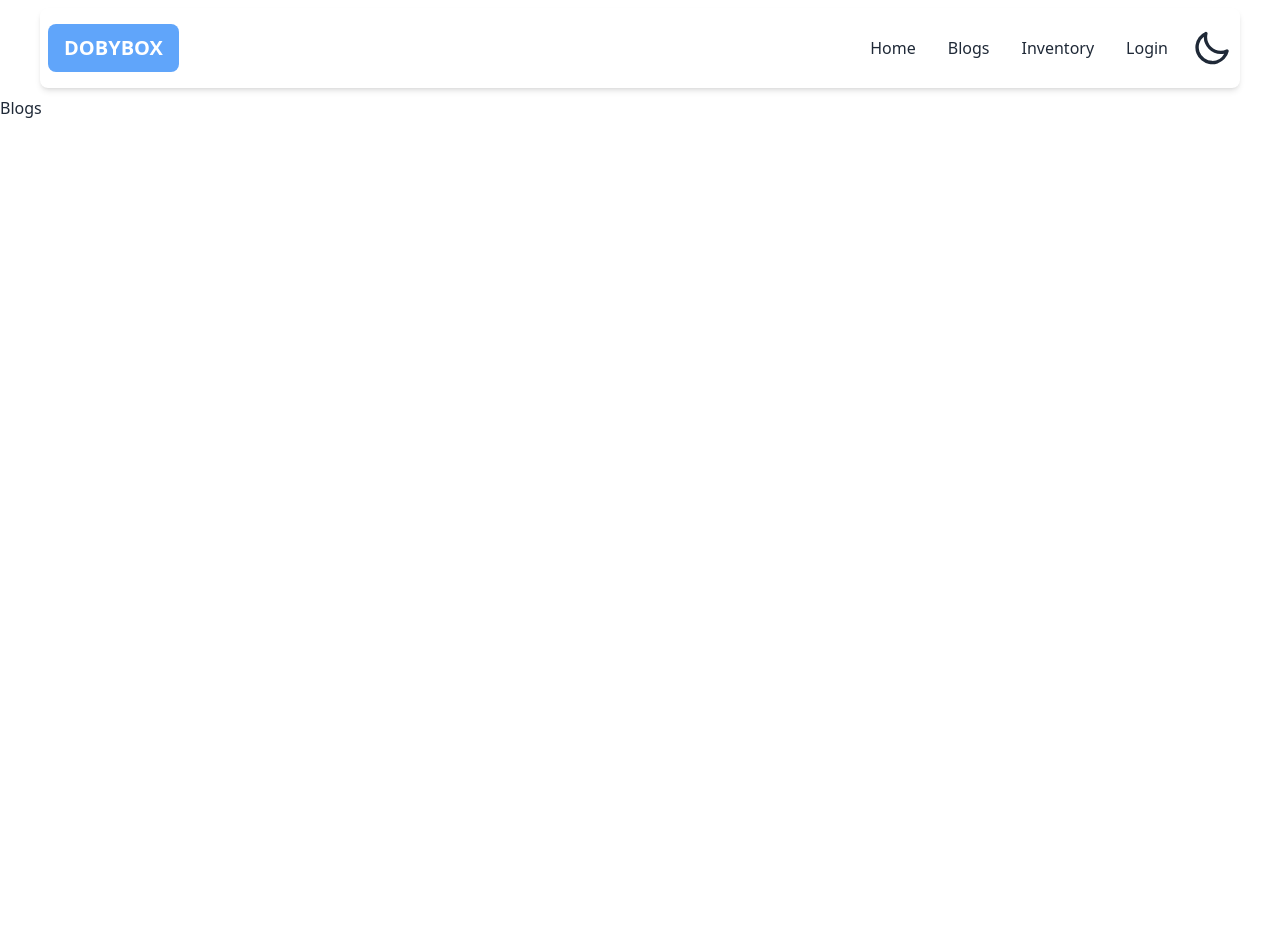
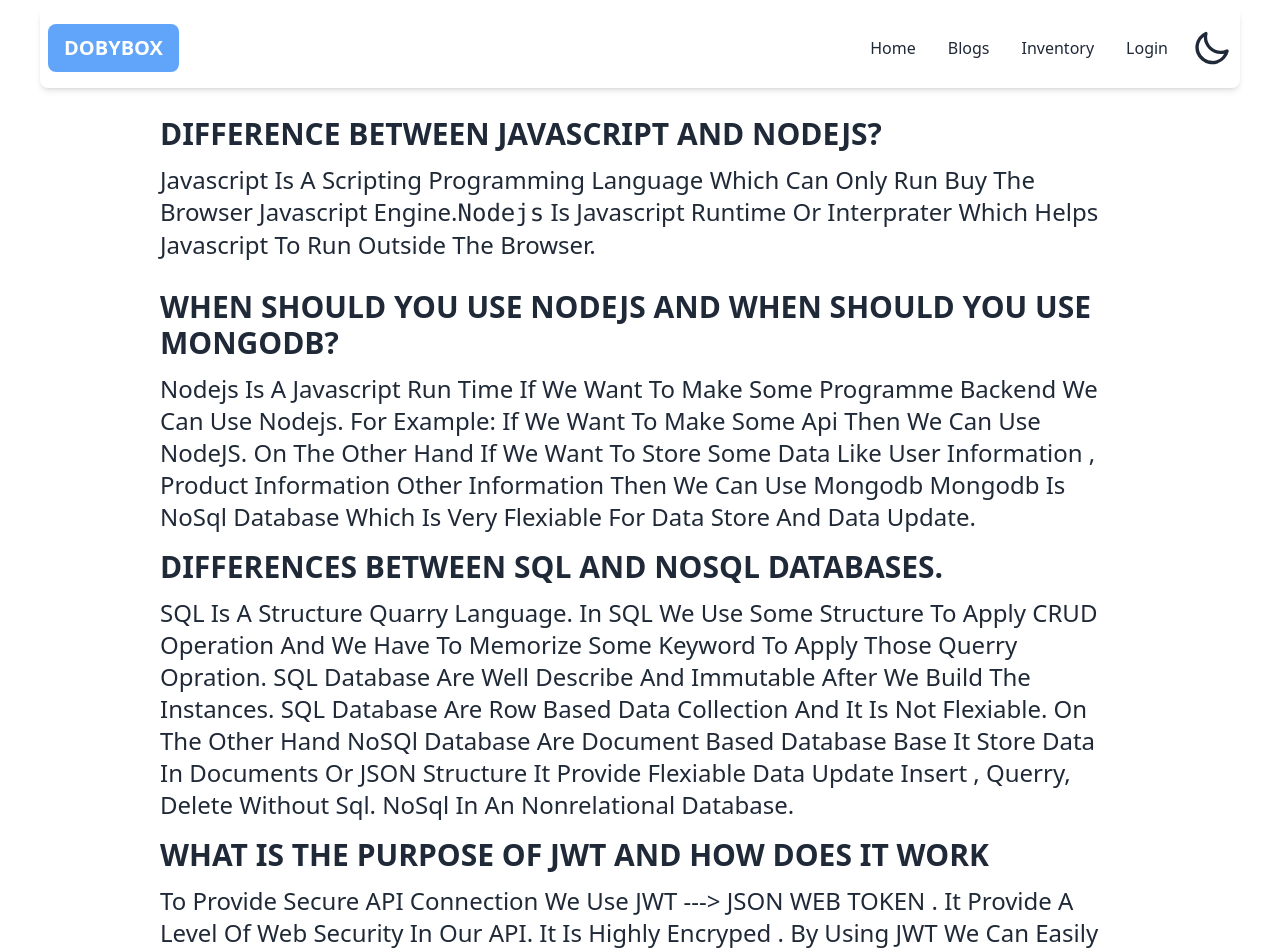
Before and after one commit to aytullahdev/dobybox-client, a React (Create React App) app: page /blogs in a window 1280 px wide. Shown: the top 952 px of the page. Before the commit the page ends 800 px from the top, so only its background shows below. Built offline with nearby package versions, Linux system fonts and the light colour scheme; no server answers.

Commit message:
blogs section added

```diff
--- a/src/Components/Blogs/Blogs.js
+++ b/src/Components/Blogs/Blogs.js
@@ -3,7 +3,35 @@ import React from 'react';
 const Blogs = () => {
     return (
         <div>
-            Blogs
+           <div className='w-3/4 mx-auto py-5 '>
+               <h1 className='text-3xl uppercase pb-3 font-bold' >Difference between Javascript and nodeJS?</h1>
+               <p className='text-2xl capitalize'>
+                   Javascript is a scripting programming language which can only run buy the browser Javascript Engine.<code>Nodejs</code> is javascript runtime or interprater which helps Javascript to run outside the browser.
+               </p>
+           </div>
+           <div className='w-3/4 mx-auto py-2 '>
+               <h1 className='text-3xl uppercase pb-3 font-bold'> When should you use nodejs and when should you use mongodb?</h1>
+               <p className='text-2xl capitalize'>
+                   Nodejs is a javascript run time if we want to make some programme backend we can use Nodejs.
+                   For example: if we want to make some api then we can use NodeJS. On the other hand If we want to
+                   store Some Data like user Information , Product Information other information Then we can use Mongodb Mongodb is NoSql database which is very flexiable for Data store and data update.
+               </p>
+           </div>
+           <div className='w-3/4 mx-auto py-2 '>
+               <h1 className='text-3xl uppercase pb-3 font-bold'>Differences between sql and nosql databases. </h1>
+               <p className='text-2xl capitalize'>
+               SQL is a structure quarry language. In SQL we use some structure to apply CRUD operation and We have to memorize some keyword to apply those querry opration. SQL database are well describe and immutable after we build the instances. SQL database are row based data Collection and it Is not flexiable.
+               On the other hand NoSQl database are Document based database base it store data in documents or JSON structure it provide flexiable data update Insert , querry, delete without sql. NoSql in an nonrelational Database.
+
+               </p>
+           </div>
+           <div className='w-3/4 mx-auto py-2 '>
+               <h1 className='text-3xl uppercase pb-3 font-bold'>What is the purpose of jwt and how does it work </h1>
+               <p className='text-2xl capitalize'>
+                To provide secure API connection we use JWT ---> JSON WEB TOKEN . It provide a level of web security in our API. It is highly encryped . By using JWT we can easily make our Middleware to provide the user Access for a certain API. Middleware is a programme which  check the current request is a server is valid or not.
+
+               </p>
+           </div>
         </div>
     );
 };
```
